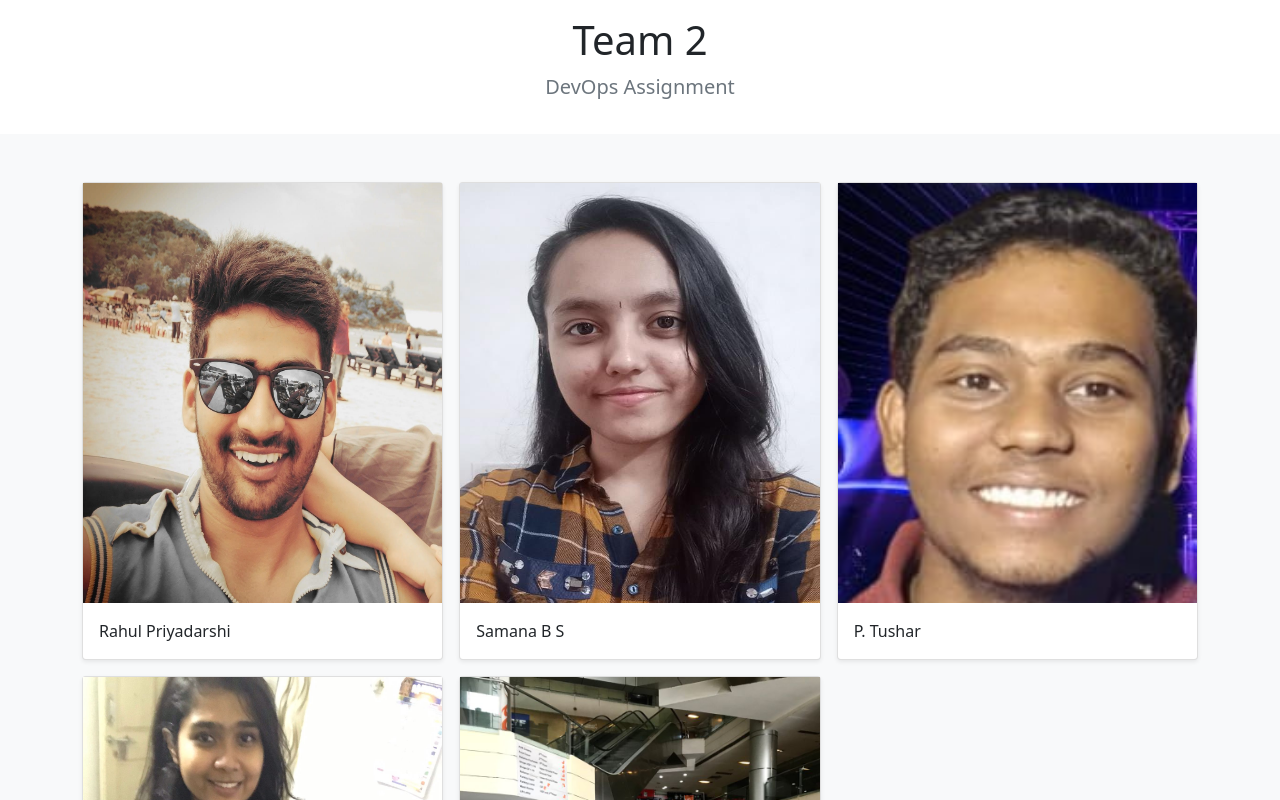
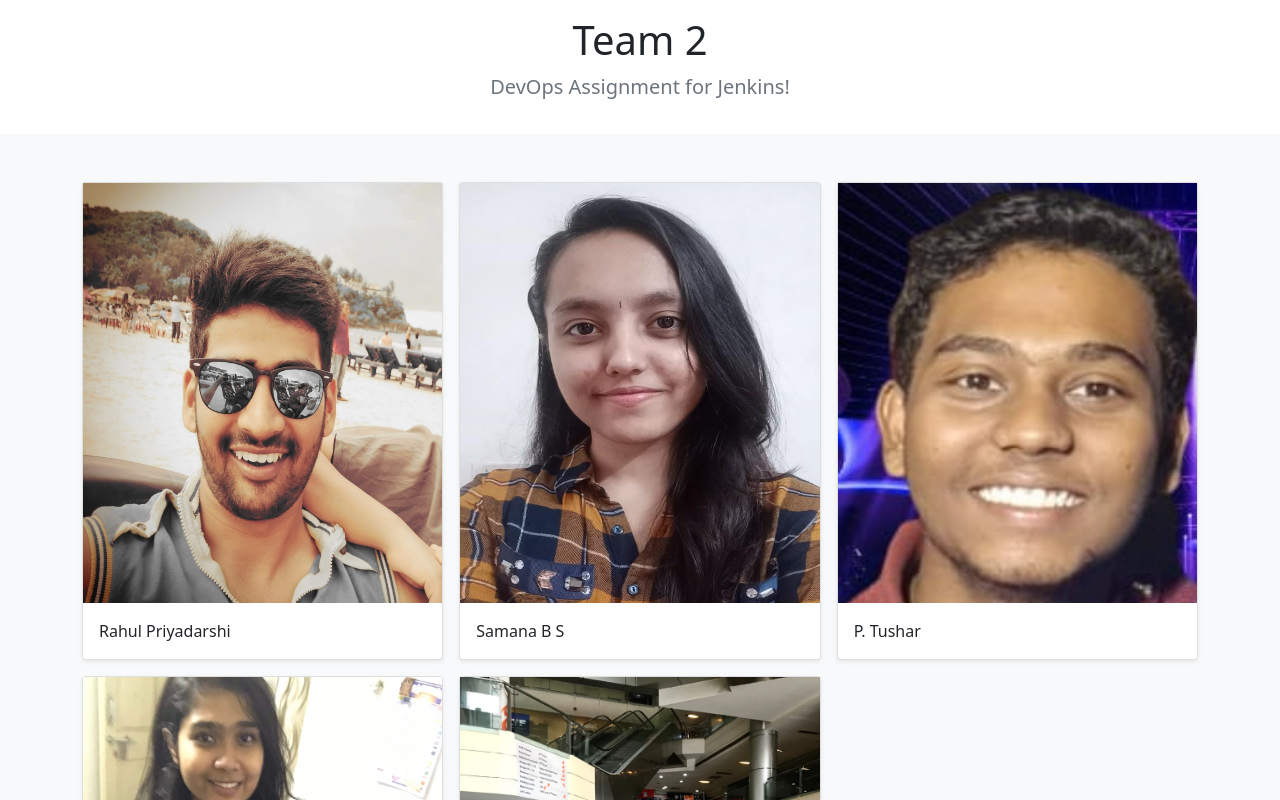
Before and after one commit to rahulp99/node-app, a website: page index.html in a window 1280 px wide. Shown: the top 800 px of the page. Drawn offline with nearby package versions, Linux system fonts and the light colour scheme; files whose address does not match are found by name.

Commit message:
changed title

```diff
--- a/index.html
+++ b/index.html
@@ -64,7 +64,7 @@
             <div class="row py-lg-2">
                 <div class="col-lg-6 col-md-8 mx-auto">
                     <h1 class="fw-light">Team 2</h1>
-                    <p class="lead text-muted">DevOps Assignment</p>
+                    <p class="lead text-muted">DevOps Assignment for Jenkins!</p>
                 </div>
             </div>
         </section>
```
